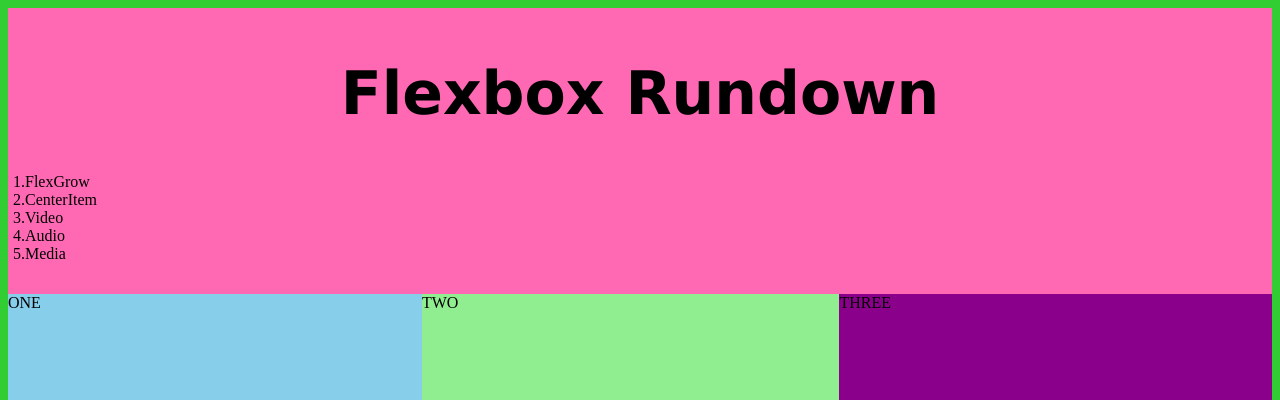
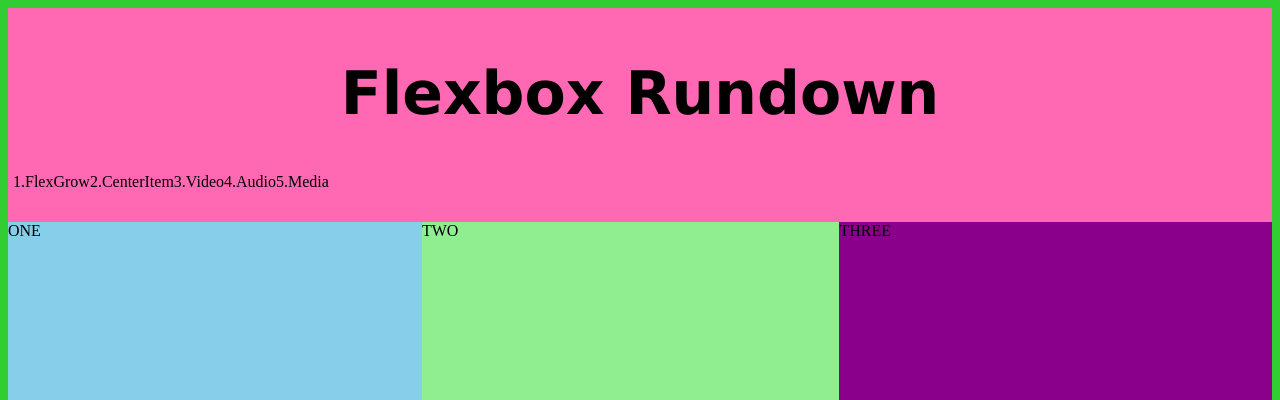
Before and after one commit to R-Jassasi/Flexbox-Rundown, a plain HTML site: page index.html in a window 1280 px wide. Shown: the top 400 px of the page. Drawn offline with Linux system fonts and the light colour scheme.

Commit message:
styling items of menu

```diff
--- a/styles.css
+++ b/styles.css
@@ -30,7 +30,63 @@ ul{
 
 }
 
+/*  styling list items (flexbox)  */
 
+.container-navigation{
+    display: flex;
+    flex-wrap: wrap;
+    flex-direction: row;
+    justify-content: space-evenly;
+}
+
+.container-navigation{
+    display: flex;
+    flex-wrap: wrap;
+    flex-direction: row;
+    justify-content: flex-end;
+}
+
+.container-navigation{
+    display: flex;
+    flex-wrap: wrap;
+    flex-direction: row;
+    justify-content: center;
+}
+
+.container-navigation{
+    display: flex;
+    flex-wrap: wrap;
+    flex-direction: row-reverse;
+    justify-content: space-between;
+}
+
+.container-navigation{
+    display: flex;
+    flex-wrap: wrap;
+    flex-direction: column;
+    justify-content: flex-end;
+}
+
+.container-navigation{
+    display: flex;
+    flex-wrap: wrap;
+    flex-direction: column;
+    justify-content: center;
+}
+
+.container-navigation{
+    display: flex;
+    flex-wrap: wrap;
+    flex-direction: column-reverse;
+    justify-content: center;
+}
+
+.container-navigation{
+    display: flex;
+    flex-wrap: wrap;
+    flex-direction: row;
+    justify-content: flex-start;
+}
 /* section one flex grow and shrink */
 
 .section-one {
```
